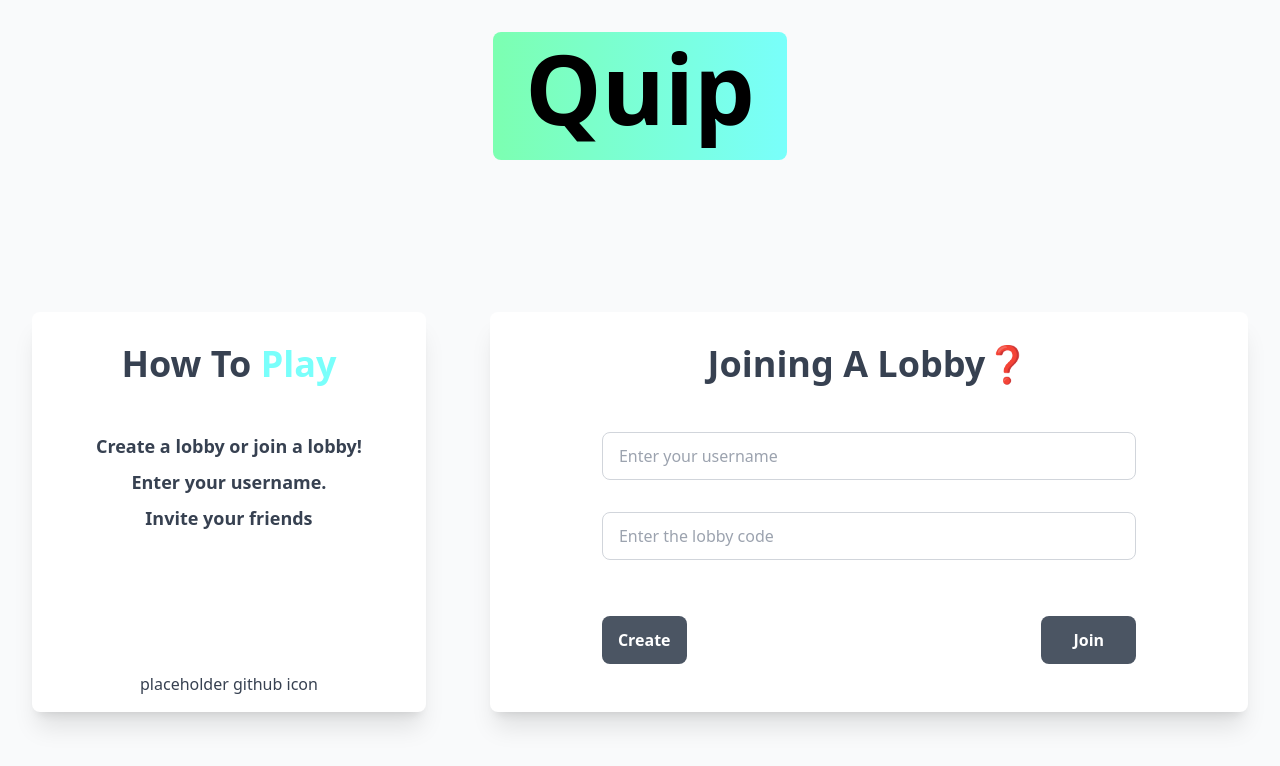
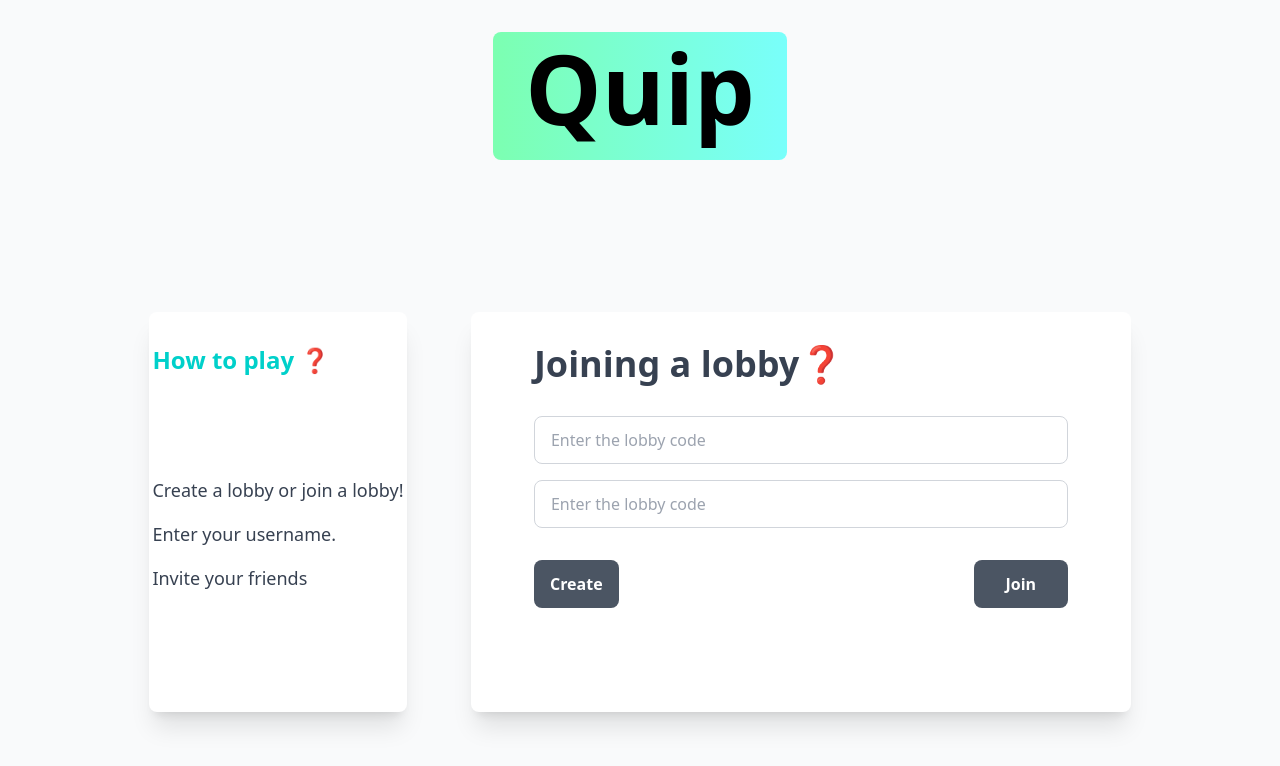
Before and after one commit to bhwk/Quip, a SvelteKit app: page / in a window 1280 px wide. Shown: the top 766 px of the page. Built offline with nearby package versions, Linux system fonts and the light colour scheme.

Commit message:
Button component now accepts onClick prop

```diff
--- a/src/components/Button/Button.svelte
+++ b/src/components/Button/Button.svelte
@@ -2,10 +2,9 @@
 	let inputClass;
 	export { inputClass as class };
 
-	let inputPlaceholder;
-	export { inputPlaceholder as placeholder };
+	export let onClick;
 </script>
 
-<button class={`flex items-center px-4 bg-gray-600 text-white rounded-lg ${inputClass || ''} `}>
+<button on:click={onClick} class={`flex items-center px-4 bg-gray-600 text-white rounded-lg ${inputClass || ''} `}>
 	<slot />
 </button>
--- a/src/components/TextInput/TextInput.svelte
+++ b/src/components/TextInput/TextInput.svelte
@@ -4,6 +4,7 @@
 
 	let inputPlaceholder;
 	export { inputPlaceholder as placeholder };
+
 </script>
 
 <input
--- a/src/routes/+page.svelte
+++ b/src/routes/+page.svelte
@@ -3,6 +3,8 @@
 	import Card from '../components/Card/Card.svelte';
 	import Logo from '../components/Logo/Logo.svelte';
 	import TextInput from '../components/TextInput/TextInput.svelte';
+
+	let username = ''
 </script>
 
 <div class="flex flex-col pt-8 px-6 lg:px-8">
@@ -10,35 +12,30 @@
 		<Logo class="text-8xl px-8 pb-6 pt-2" />
 	</div>
 	<div id="lobbyContainer" class="flex my-6 mx-auto text-gray-700 space-x-16">
-		<Card class="h-[400px] px-12 w-[600px]">
-			<div class="flex flex-col h-full mx-auto items-center">
-				<h1 class="font-extrabold mt-8 text-4xl">
-					How To <span class="text-secondary">Play</span>
-				</h1>
-				<ul class="space-y-2 text-lg mt-12 font-semibold text-center">
+		<Card class="h-[400px] w-96">
+			<div class="flex flex-col">
+				<h1 class="font-extrabold mt-8 text-secondary-600">How to play ❓</h1>
+				<ul class="space-y-4 text-lg mt-[100px]">
 					<li>Create a lobby or join a lobby!</li>
 					<li>Enter your username.</li>
 					<li>Invite your friends</li>
 				</ul>
-				<div class="mt-auto pb-4">
-					<a>placeholder github icon</a>
-				</div>
 			</div>
 		</Card>
-		<Card class="w-full px-12">
-			<div class="flex flex-col mx-auto h-full">
-				<h1 class="font-extrabold mt-8 text-4xl mx-auto">Joining A Lobby❓</h1>
-				<div class="space-y-8 mt-12">
-					<TextInput class="h-12 w-full" placeholder="Enter your username" />
+		<Card class="w-full">
+			<div class="flex flex-col mx-auto">
+				<h1 class="font-extrabold mt-8 text-4xl">Joining a lobby❓</h1>
+				<div class="space-y-4 mt-8">
+					<TextInput class="h-12 w-full" placeholder="Enter the lobby code" />
 
 					<TextInput class="h-12 w-full" placeholder="Enter the lobby code" />
 				</div>
-				<div class="flex justify-between mt-auto mb-12">
+				<div class="flex justify-between mt-8">
 					<Button class="font-extrabold h-12">
-						<a href="/lobby">Create</a>
+						Create
 					</Button>
-					<Button class="font-extrabold h-12 px-8">
-						<a href="/lobby">Join</a>
+					<Button class="font-extrabold h-12 px-8" on:click={() => console.log(username)}>
+						Join
 					</Button>
 				</div>
 			</div>
```
